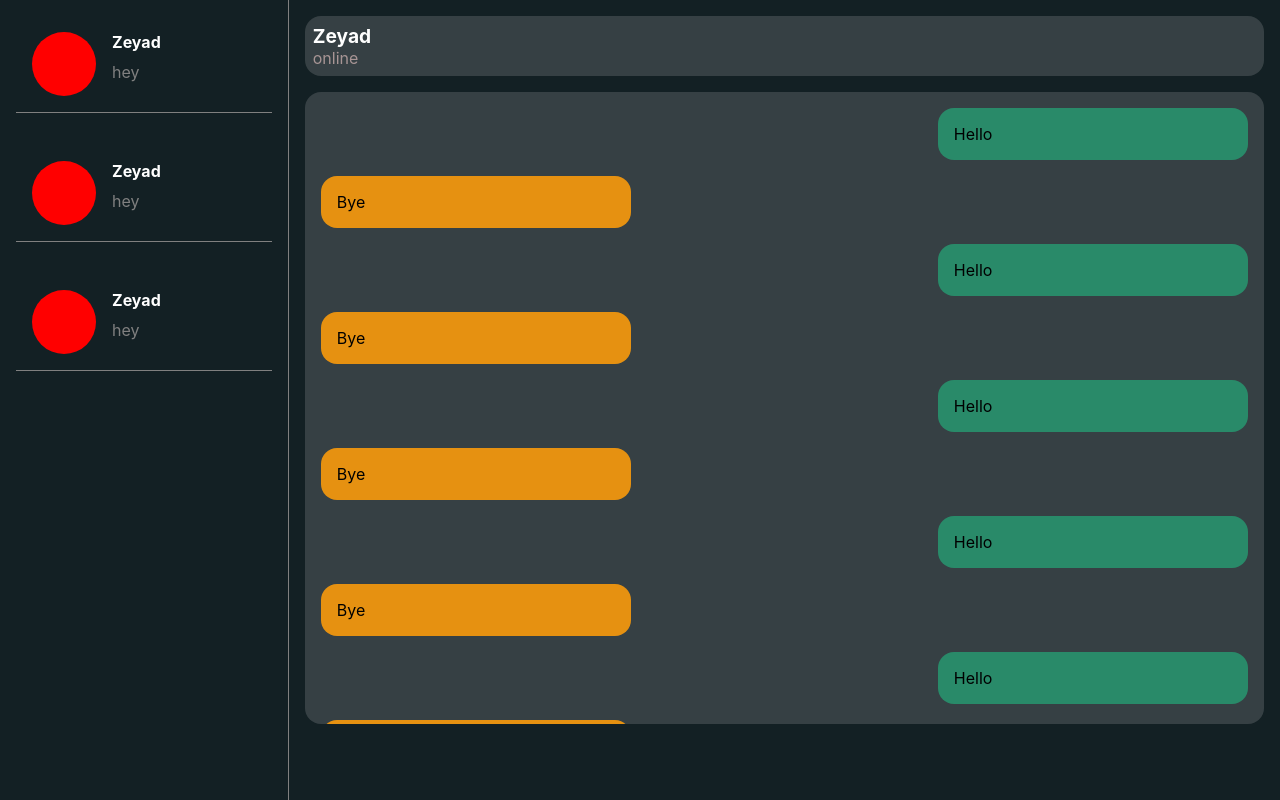
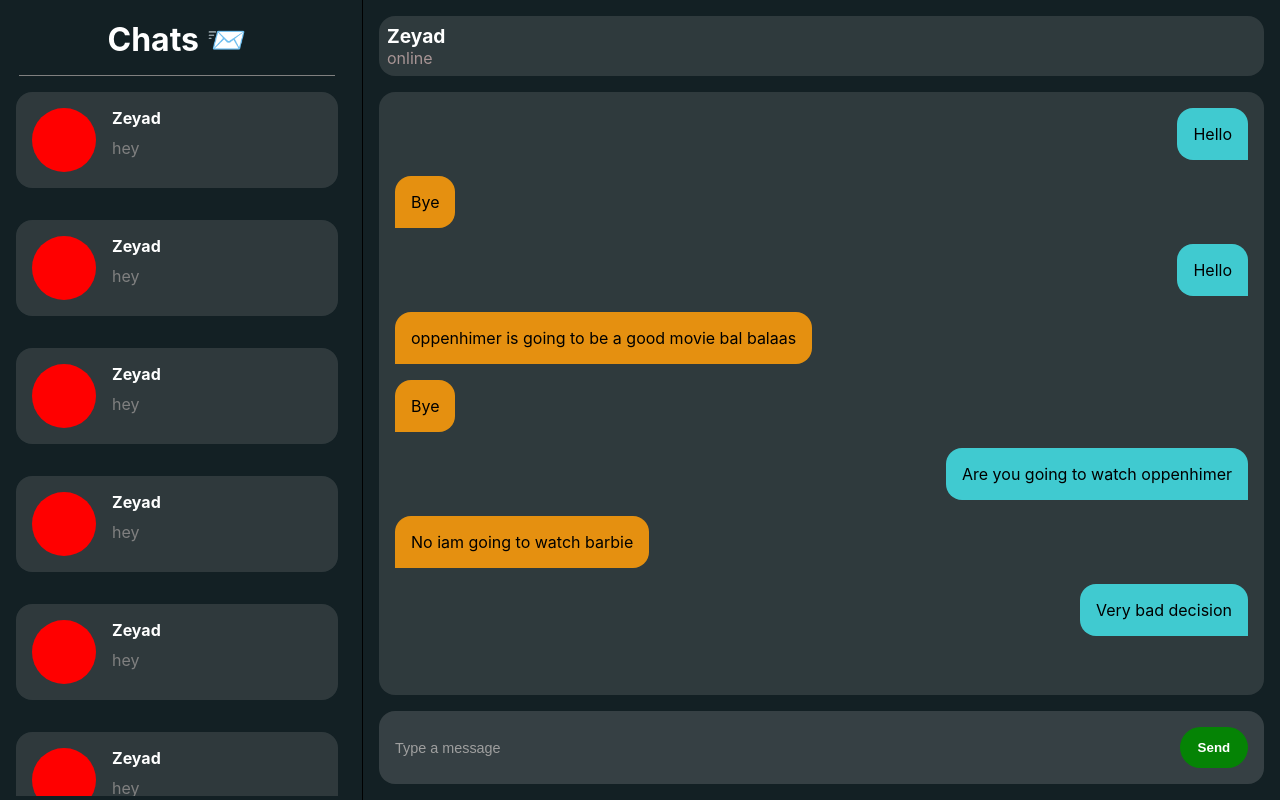
Before and after one commit to Zeyad-3amr/chat-application, a React (Create React App) app in the folder client/: page / in a window 1280 px wide. Built offline with nearby package versions, Linux system fonts and the light colour scheme.

Commit message:
created the TextArea adn added button to it

```diff
--- a/client/src/components/ChatRoom/ChatRoom.module.css
+++ b/client/src/components/ChatRoom/ChatRoom.module.css
@@ -4,17 +4,26 @@
   width: 100%;
   border-left-style: solid;
   border-width: thin;
-  border-color: grey;
+  border-color: rgb(0, 0, 0);
   padding: 1rem;
   gap: 1rem;
+  /* max-height: 100vh; */
 }
 
 .chatBody {
   border-radius: 1rem;
-  background-color: #364044;
+  /* background-color: #364044; */
+  background-color: rgba(161, 161, 161, 0.2);
+
   padding: 1rem;
   display: flex;
   flex-direction: column;
-  overflow-y: auto;
+  overflow-y: scroll;
   height: 75vh;
+  scrollbar-width: thin;
 }
+
+/* Hide scrollbar for Webkit/Blink */
+.chatBody::-webkit-scrollbar {
+  width: 6px; /* width of the scrollbar */
+}
--- a/client/src/components/ChatRoom/ChatRoom.tsx
+++ b/client/src/components/ChatRoom/ChatRoom.tsx
@@ -2,10 +2,11 @@ import { FC } from 'react';
 import classes from './ChatRoom.module.css';
 import { Header } from './Header/Header';
 import { Message } from './Message/Message';
+import { TypeField } from './TypeField/TypeField';
 
 export interface ChatRoomProps {}
 
-export const ChatRoom: FC<ChatRoomProps> = (props) => {
+export const ChatRoom: FC<ChatRoomProps> = () => {
   return (
     <div className={classes.container}>
       <Header />
@@ -13,16 +14,18 @@ export const ChatRoom: FC<ChatRoomProps> = (props) => {
         <Message text={'Hello'} messageType={true} />
         <Message text={'Bye'} messageType={false} />
         <Message text={'Hello'} messageType={true} />
+
+        <Message
+          text={'oppenhimer is going to be a good movie  bal balaas '}
+          messageType={false}
+        />
         <Message text={'Bye'} messageType={false} />
-        <Message text={'Hello'} messageType={true} />
-        <Message text={'Bye'} messageType={false} />
-        <Message text={'Hello'} messageType={true} />
-        <Message text={'Bye'} messageType={false} />
-        <Message text={'Hello'} messageType={true} />
-        <Message text={'Bye'} messageType={false} />
-        <Message text={'Bye'} messageType={false} />
-        <Message text={'Bye'} messageType={false} />
+        <Message text={'Are you going to watch oppenhimer'} messageType={true} />
+        <Message text={'No iam going to watch barbie'} messageType={false} />
+
+        <Message text={'Very bad decision'} messageType={true} />
       </div>
+      <TypeField />
     </div>
   );
 };
--- a/client/src/components/ChatRoom/Header/Header.module.css
+++ b/client/src/components/ChatRoom/Header/Header.module.css
@@ -1,7 +1,7 @@
 .header {
   display: flex;
   flex-direction: column;
-  background-color: #364044;
+  background-color: rgba(161, 161, 161, 0.2);
   border-radius: 1rem;
   padding: 0.5rem;
 }
--- a/client/src/components/ChatRoom/Message/Message.module.css
+++ b/client/src/components/ChatRoom/Message/Message.module.css
@@ -11,13 +11,17 @@
 .messageSender,
 .messageReceiver {
   margin-bottom: 1rem;
-  background-color: rgb(41, 138, 105);
-  width: 30%;
+  background-color: rgba(70, 249, 255, 0.757);
+  max-width: 60%;
   padding: 1rem;
   border-radius: 1rem;
 }
+.messageSender {
+  border-bottom-right-radius: 0rem;
+}
 .messageReceiver {
   background-color: rgba(255, 157, 10, 0.875);
+  border-bottom-left-radius: 0rem;
 }
 
 .text {
--- /dev/null
+++ b/client/src/components/ChatRoom/TypeField/TypeField.module.css
@@ -0,0 +1,44 @@
+.container {
+  border-radius: 1rem;
+  background-color: #364044;
+
+  padding: 1rem;
+  display: flex;
+  justify-content: space-between;
+  align-items: center;
+}
+.typeArea {
+  width: 90%;
+  font: 0.9em sans-serif;
+
+  background-color: inherit;
+  border: none;
+  color: aliceblue;
+  resize: none;
+  outline: none;
+  overflow: hidden;
+  &:focus {
+    outline: none;
+    overflow: hidden;
+  }
+  &::placeholder {
+    color: rgb(159, 159, 159);
+  }
+}
+
+.Send {
+  background-color: rgb(5, 131, 5);
+  color: white;
+  padding: 0.8rem;
+  border-radius: 5rem;
+  border: none;
+  font-weight: bold;
+  width: 8%;
+  &:hover {
+    background-color: rgba(4, 180, 4, 0.92);
+    cursor: pointer;
+    border-bottom-left-radius: 0rem;
+    transition: 0.3s;
+  }
+  transition: ease-out 0.2s;
+}
--- /dev/null
+++ b/client/src/components/ChatRoom/TypeField/TypeField.tsx
@@ -0,0 +1,19 @@
+import { FC } from 'react';
+import classes from './TypeField.module.css';
+import { TextareaAutosize } from '@mui/material';
+
+export interface TypeFieldProps {}
+
+export const TypeField: FC<TypeFieldProps> = (props) => {
+  return (
+    <div className={classes.container}>
+      <TextareaAutosize
+        className={classes.typeArea}
+        placeholder="Type a message"
+        maxRows={3}
+      />
+
+      <button className={classes.Send}>Send</button>
+    </div>
+  );
+};
--- a/client/src/components/LeftNav/LeftNav.module.css
+++ b/client/src/components/LeftNav/LeftNav.module.css
@@ -1,6 +1,35 @@
+.container {
+  display: flex;
+  flex-direction: column;
+  width: 40%;
+  margin-right: 0.5rem;
+  justify-content: center;
+  align-items: center;
+}
+.header {
+  padding: 1rem;
+  width: 80%;
+  display: flex;
+  justify-content: center;
+  border-bottom-style: solid;
+  border-width: thin;
+  border-color: grey;
+}
+h1 {
+  color: white;
+}
 .leftNav {
-  min-height: 100vh;
-  width: 30%;
+  width: 100%;
   overflow-y: auto;
-  max-height: 100px;
+  max-height: 90vh;
 }
+.leftNav::-webkit-scrollbar {
+  width: 8px;
+}
+.leftNav::-webkit-scrollbar-thumb {
+  background-color: #6b6b6b;
+  border-radius: 3px;
+}
+.leftNav::-webkit-scrollbar-thumb:hover {
+  background-color: #555;
+}
--- a/client/src/components/LeftNav/LeftNav.tsx
+++ b/client/src/components/LeftNav/LeftNav.tsx
@@ -1,16 +1,27 @@
 import { FC } from 'react';
 import classes from './LeftNav.module.css';
 import { UserProfile } from '../UsersProfile/UserProfile';
-
 export interface LeftNavProps {}
 
 export const LeftNav: FC<LeftNavProps> = () => {
   return (
-    <div className={classes.leftNav}>
-      <UserProfile />
-      <UserProfile />
-
-      <UserProfile />
+    <div className={classes.container}>
+      <div className={classes.header}>
+        <h1>Chats 📨</h1>
+      </div>
+      <div className={classes.leftNav}>
+        <UserProfile />
+        <UserProfile />
+        <UserProfile />
+        <UserProfile />
+        <UserProfile />
+        <UserProfile />
+        <UserProfile />
+        <UserProfile />
+        <UserProfile />
+        <UserProfile />
+        <UserProfile />
+      </div>
     </div>
   );
 };
--- a/client/src/components/LeftNavLayout/LeftNavLayout.module.css
+++ b/client/src/components/LeftNavLayout/LeftNavLayout.module.css
@@ -1,3 +1,4 @@
 .leftNavLayout {
   display: flex;
+  height: 100vh;
 }
--- a/client/src/components/UsersProfile/UserProfile.module.css
+++ b/client/src/components/UsersProfile/UserProfile.module.css
@@ -8,14 +8,16 @@
   gap: 1rem;
   width: 100%;
   padding: 1rem;
-  border-bottom-style: solid;
-  border-width: thin;
-  border-color: grey;
+
+  background-color: rgba(161, 161, 161, 0.2);
+  border-radius: 1rem;
+
   &:hover {
-    background-color: rgb(112, 112, 112, 0.2);
+    background-color: rgba(173, 173, 173, 0.259);
     transition: 0.2s;
     cursor: pointer;
     border-radius: 1rem;
+    border-bottom-right-radius: 0rem;
   }
   transition: ease-out 0.2s;
 }
--- a/client/src/index.css
+++ b/client/src/index.css
@@ -5,6 +5,7 @@
 body {
   margin: 0;
   padding: 0;
+  overflow: hidden;
   font-family: -apple-system, BlinkMacSystemFont, 'Segoe UI', 'Roboto', 'Oxygen', 'Ubuntu',
     'Cantarell', 'Fira Sans', 'Droid Sans', 'Helvetica Neue', sans-serif;
   -webkit-font-smoothing: antialiased;
--- /dev/null
+++ b/package.json
@@ -0,0 +1,6 @@
+{
+  "dependencies": {
+    "react-icons": "^4.11.0",
+    "reacticons": "^0.0.1"
+  }
+}
```
Also changed, not shown: 1 other file (tests, documents, lock files or other folders).
